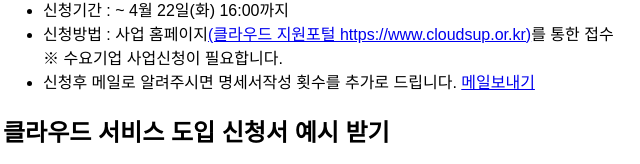
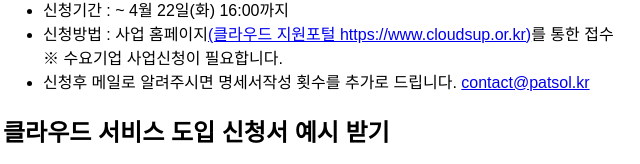
Before and after one commit to kwooro/cloud_draft, a plain HTML site: page index.html in a window 1280 px wide. Shown: the part 626-790 px from the top of the page, 17-657 px from the left. Drawn offline with Linux system fonts and the light colour scheme.

Commit message:
Update index.html

```diff
--- a/index.html
+++ b/index.html
@@ -70,7 +70,7 @@
     <li>신청기간 :  ~ 4월 22일(화) 16:00까지</li>
     <li>신청방법 : 사업 홈페이지<a href="https://www.cloudsup.or.kr/" target="_blank" rel="noopener noreferrer">(클라우드 지원포털 https://www.cloudsup.or.kr)</a>를 통한 접수
     <br>※ 수요기업 사업신청이 필요합니다.</li>
-    <li>신청후 메일로 알려주시면 명세서작성 횟수를 추가로 드립니다. <a href="mailto:contact@patsol.kr?subject=클라우드 바우처 신청완료&body=ID와 핸드폰 번호를 입력해주세요.">메일보내기</a></li>
+    <li>신청후 메일로 알려주시면 명세서작성 횟수를 추가로 드립니다. <a href="mailto:contact@patsol.kr?subject=클라우드 바우처 신청완료&body=ID와 핸드폰 번호를 입력해주세요.">contact@patsol.kr</a></li>
   </ul>
 </div>
   <h2>클라우드 서비스 도입 신청서 예시 받기</h2>
```
